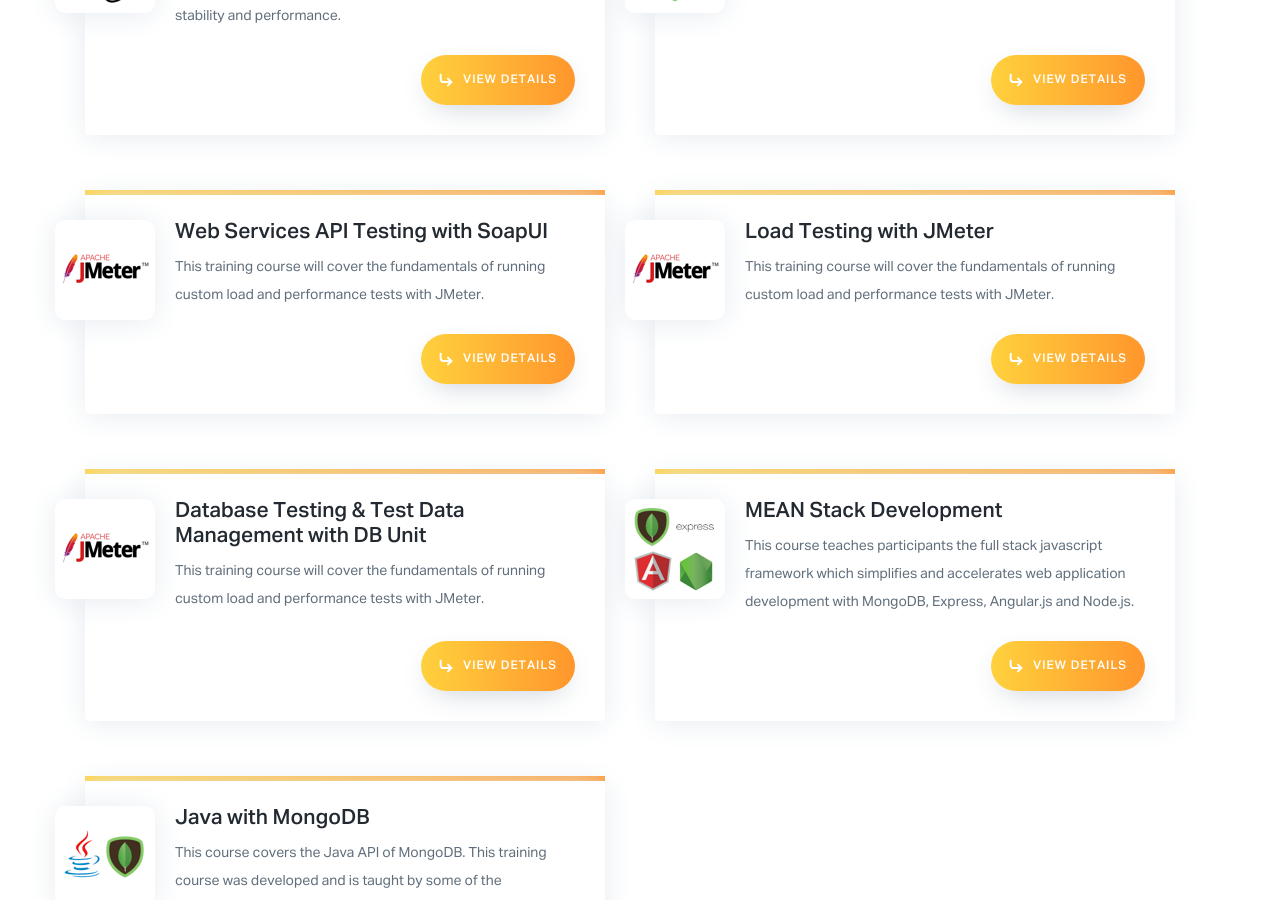
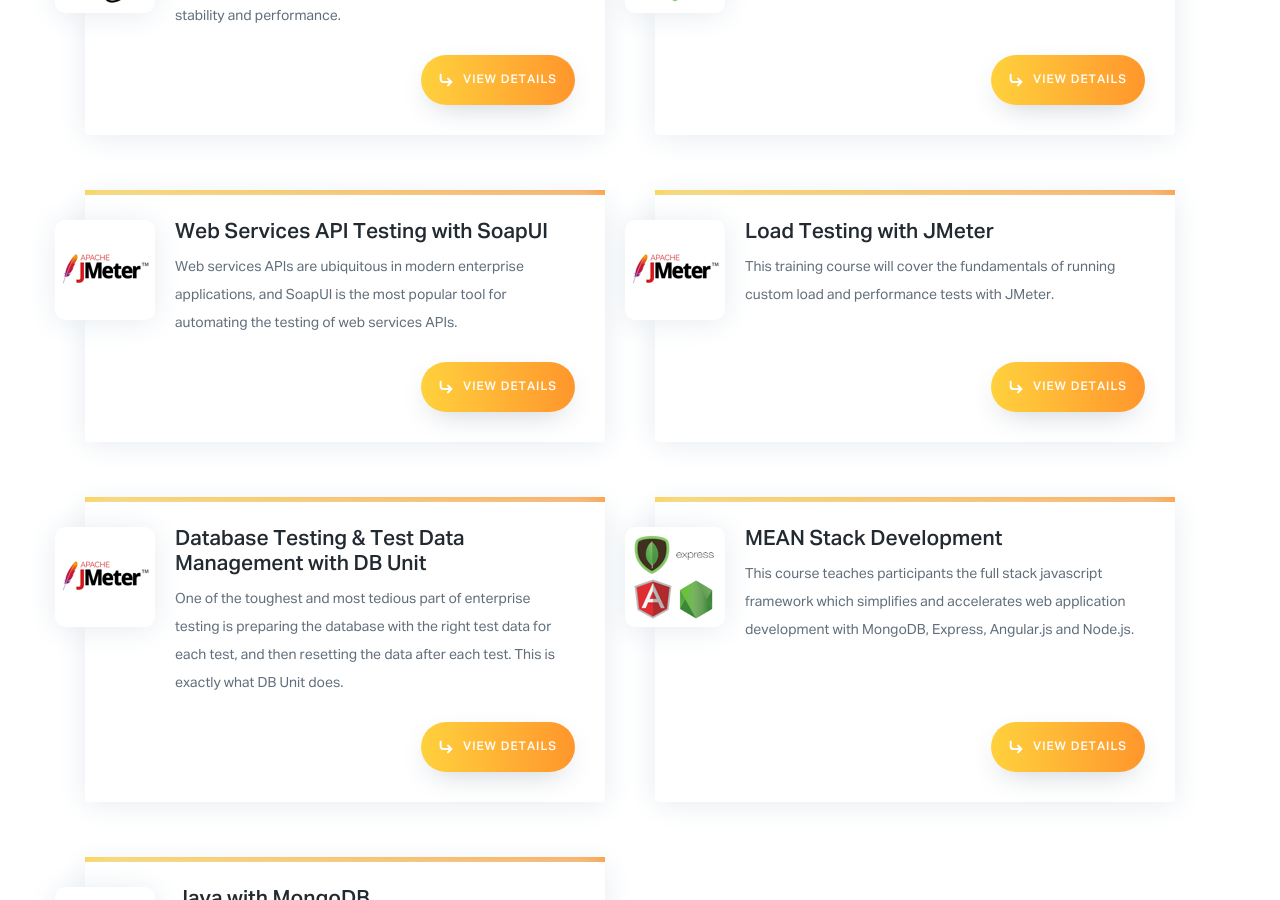
Before and after one commit to orangeandbronze/training-website, a Jekyll site: the page built from other-courses.html, in a window 1280 px wide and 900 px high, scrolled down 3432 px. Built offline with Jekyll 4.4.1, drawn with Linux system fonts in a browser that asks for light colours.

Commit message:
Fix fb link preview and updated page photo of BDUnit and SOAP UI.

```diff
--- a/_posts/other-courses/2018-06-8-dbunit.markdown
+++ b/_posts/other-courses/2018-06-8-dbunit.markdown
@@ -3,7 +3,11 @@
 class:              trackdetails
 title:              Database Testing & Test Data Management with DB Unit
 title_seo:          BDUnit Training Philippines
-short_description:  This training course will cover the fundamentals of running custom load and performance tests with JMeter.
+titles:             O&B Database Testing & Test Data Management with DB Unit
+desc:               "One of the toughest and most tedious part of enterprise testing is preparing the database with the right test data for each test, and then resetting the data after each test. This is exactly what DB Unit does. "
+description:        One of the toughest and most tedious part of enterprise testing is preparing the database with the right test data for each test, and then resetting the data after each test. This is exactly what DB Unit does.
+photo:              "https://university.orangeandbronze.com/assets/img/DatabaseTestingAndTestDataManagementWithDBUnit-FBLinkPostPhoto.png"
+short_description:  One of the toughest and most tedious part of enterprise testing is preparing the database with the right test data for each test, and then resetting the data after each test. This is exactly what DB Unit does.
 image:              assets/img/course-jmeter.png
 date:               2018-06-9 08:00:00 +0800
 categories:         other_courses
@@ -27,7 +31,7 @@
                             <div class="track-content">
                                 <section id="overview">
                                     <h3>Overview</h3>
-                                    <img class="mb30 img-fluid" src="{{ "assets/img/java-course-cover.jpg" | relative_url }}" alt="">
+                                    <img class="mb30 img-fluid" src="{{ "assets/img/DatabaseTestingAndTestDataManagementWithDBUnit-cover.png" | relative_url }}" alt="">
                                     <div class="track-details">
                                         <div class="details mr40">
                                             <img src="/assets/img/ico-calendar.svg" alt="">
--- a/_posts/other-courses/2018-06-8-soapui.markdown
+++ b/_posts/other-courses/2018-06-8-soapui.markdown
@@ -3,7 +3,11 @@
 class:              trackdetails
 title:              Web Services API Testing with SoapUI
 title_seo:          SOAP UI Training Philippines
-short_description:  This training course will cover the fundamentals of running custom load and performance tests with JMeter.
+titles:             "O&B Web Services API Testing with SoapUI"
+desc:               "Web services APIs are ubiquitous in modern enterprise applications, and SoapUI is the most popular tool for automating the testing of web services APIs."
+description:        Web services APIs are ubiquitous in modern enterprise applications, and SoapUI is the most popular tool for automating the testing of web services APIs.
+photo:              "https://university.orangeandbronze.com/assets/img/WebServicesAPITestingWithSoaUI-FBLinkPostPhoto.png"
+short_description:  Web services APIs are ubiquitous in modern enterprise applications, and SoapUI is the most popular tool for automating the testing of web services APIs.
 image:              assets/img/course-jmeter.png
 date:               2018-06-9 08:00:00 +0800
 categories:         other_courses
@@ -27,7 +31,7 @@
                             <div class="track-content">
                                 <section id="overview">
                                     <h3>Overview</h3>
-                                    <img class="mb30 img-fluid" src="{{ "assets/img/java-course-cover.jpg" | relative_url }}" alt="">
+                                    <img class="mb30 img-fluid" src="{{ "assets/img/WebServicesAPITestingWithSoapUI-cover.png" | relative_url }}" alt="">
                                     <div class="track-details">
                                         <div class="details mr40">
                                             <img src="/assets/img/ico-calendar.svg" alt="">
```
Also changed, not shown: assets/img/DatabaseTestingAndTestDataManagementWithDBUnit-FBLinkPostPhoto.png (added), assets/img/DatabaseTestingAndTestDataManagementWithDBUnit-cover.png (added), assets/img/WebServicesAPITestingWithSoaUI-FBLinkPostPhoto.png (added), 1 other file.
